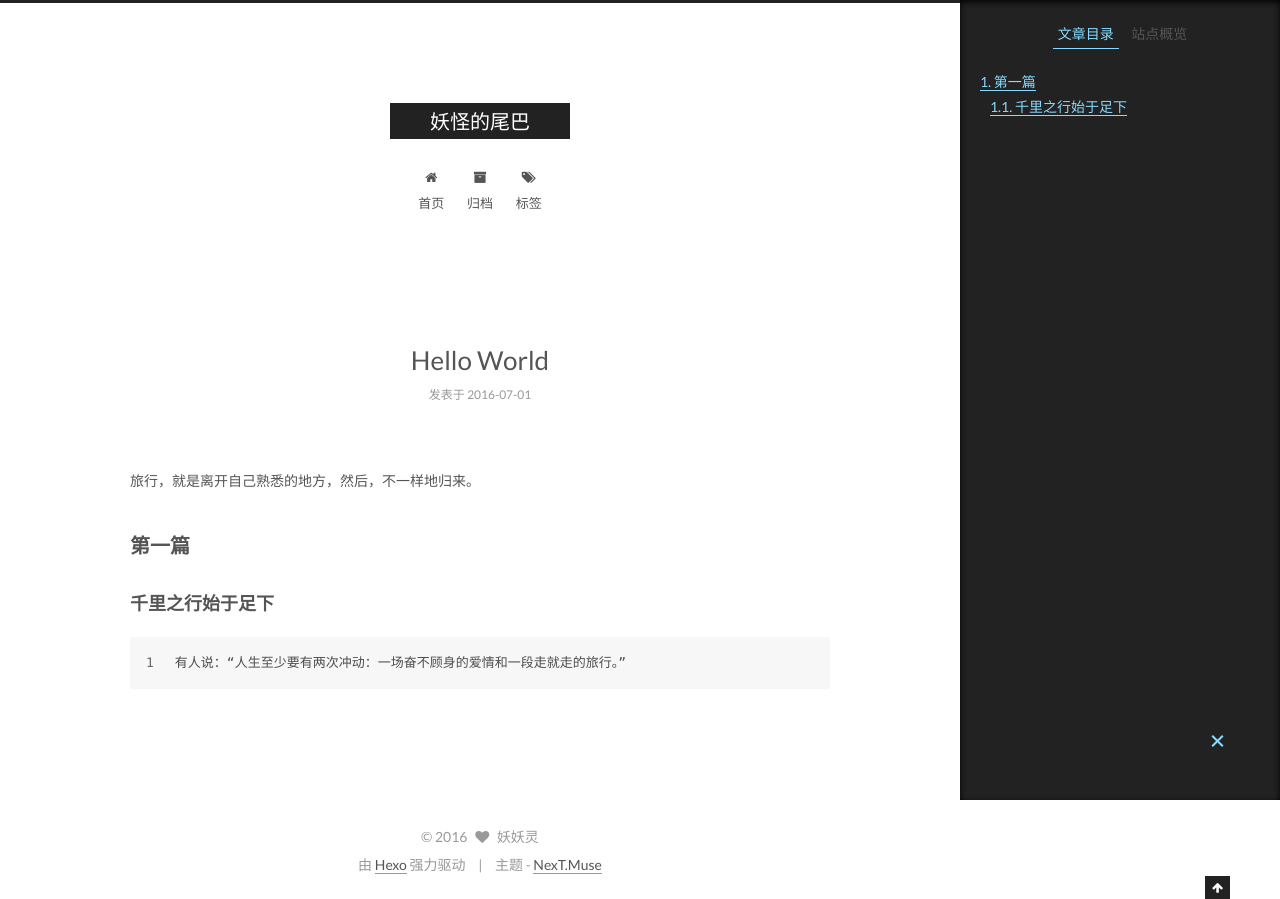
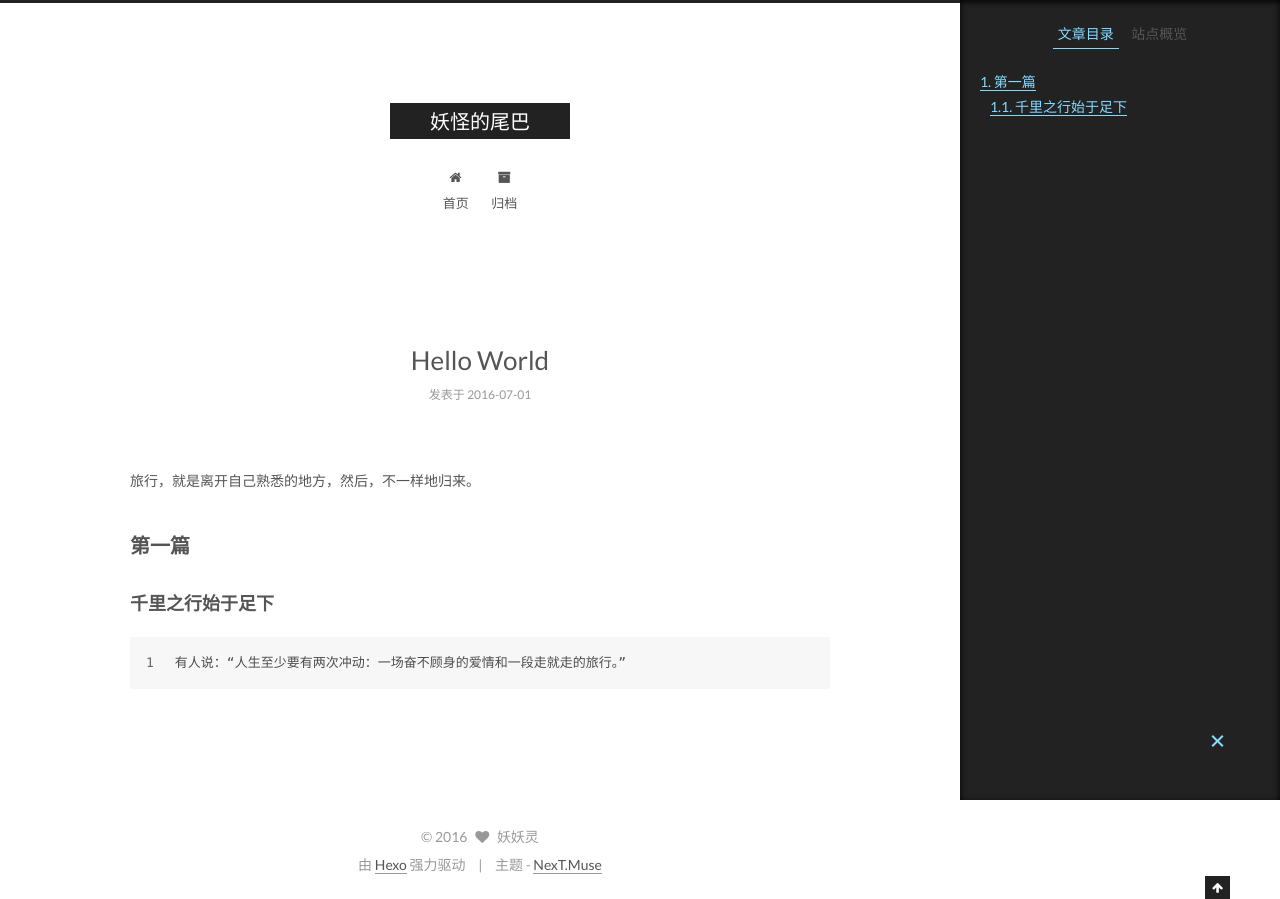
Before and after one commit to GoblinX/GoblinX.github.io, a plain HTML site: page 2016/07/01/hello-world/index.html in a window 1280 px wide. Drawn offline with Linux system fonts and the light colour scheme.

Commit message:
Site updated: 2016-07-01 15:02:27

```diff
--- a/2016/07/01/hello-world/index.html
+++ b/2016/07/01/hello-world/index.html
@@ -188,16 +188,6 @@
               <i class="menu-item-icon fa fa-fw fa-archive"></i> <br />
 
             归档
-          </a>
-        </li>
-
-
-        <li class="menu-item menu-item-tags">
-          <a href="/tags" rel="section">
-
-              <i class="menu-item-icon fa fa-fw fa-tags"></i> <br />
-
-            标签
           </a>
         </li>
 
--- a/css/main.css
+++ b/css/main.css
@@ -1548,7 +1548,7 @@ pre .javascript .function {
   width: 4px;
   height: 4px;
   border-radius: 50%;
-  background: #361dff;
+  background: #ffde32;
 }
 .links-of-blogroll {
   font-size: 13px;
```
Also changed, not shown: archives/2016/07/index.html (+0 -10 lines), archives/2016/index.html (+0 -10 lines), archives/index.html (+0 -10 lines), index.html (+0 -10 lines).
